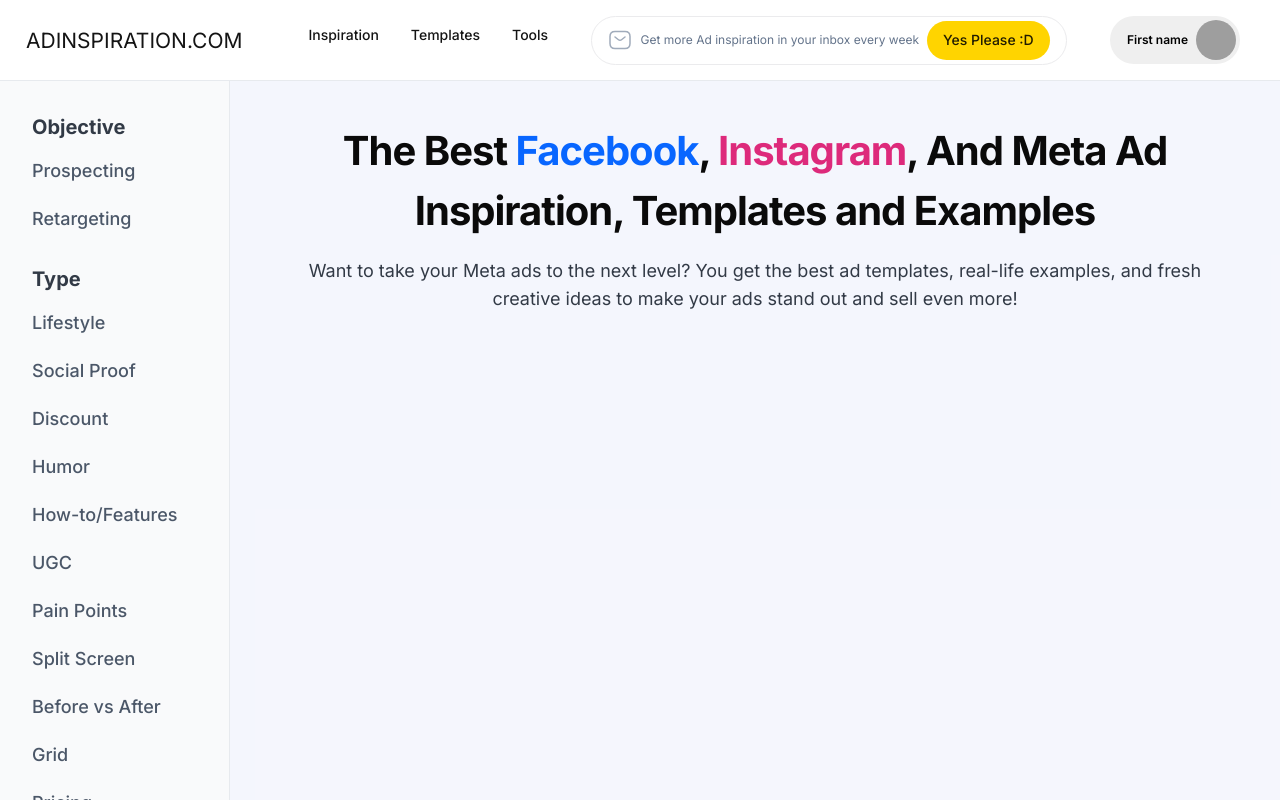
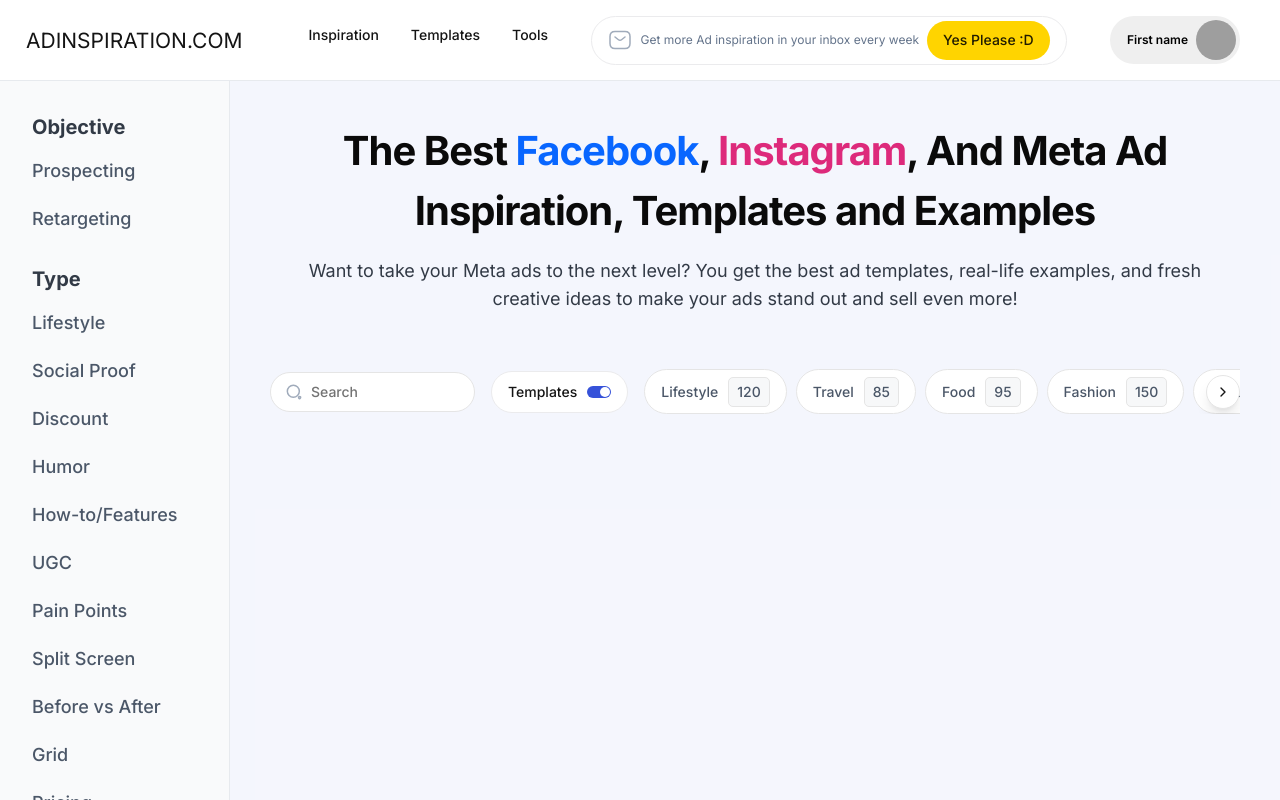
Before and after one commit to shehab20089/adinspiration, a Next.js app: page / in a window 1280 px wide. Shown: the top 800 px of the page. Built offline with nearby package versions, Linux system fonts and the light colour scheme; grey boxes are pictures that could not be loaded.

Commit message:
feat: finalize filterbox section

```diff
--- a/app/(main)/layout.tsx
+++ b/app/(main)/layout.tsx
@@ -11,7 +11,9 @@
       <Navbar />
       <div className="flex flex-1">
         <Sidebar />
-        <main className="flex-1  p-10 bg-[#3652D9]/5">{children}</main>
+        <main className="flex-1 overflow-hidden  p-10 bg-[#3652D9]/5">
+          {children}
+        </main>
       </div>
     </div>
   );
--- a/app/(main)/page.tsx
+++ b/app/(main)/page.tsx
@@ -1,10 +1,10 @@
 import { Heading1, TypographyP } from "@/components/shared/Typography";
-
+import { FilterBox } from "@/components/shared/FilterBox/FilterBox";
 export default function Home() {
   return (
     <div className="">
       {/* Heading Area */}
-      <div className="max-w-[901px] text-center mx-auto space-y-4">
+      <div className="max-w-[901px] text-center mx-auto space-y-4 mb-14">
         <Heading1 className=" text-[40px] font-bold ">
           The Best <span className="text-[#0866FF] ">Facebook</span>,{" "}
           <span className="text-[#DD2A7B]">Instagram</span>, And Meta Ad
@@ -16,6 +16,7 @@
           ads stand out and sell even more!
         </TypographyP>
       </div>
+      <FilterBox />
     </div>
   );
 }
--- a/app/globals.css
+++ b/app/globals.css
@@ -57,7 +57,7 @@
     --accent-foreground: 0 0% 98%;
     --destructive: 0 62.8% 30.6%;
     --destructive-foreground: 0 0% 98%;
-    --border: 0 0% 14.9%;
+    --border: 240 5% 93%;
     --input: 0 0% 14.9%;
     --ring: 0 0% 83.1%;
     --chart-1: 220 70% 50%;
--- /dev/null
+++ b/components/Icons/NormalSearch.tsx
@@ -0,0 +1,28 @@
+const NormalSearch = () => {
+  return (
+    <svg
+      width="16"
+      height="16"
+      viewBox="0 0 16 16"
+      fill="none"
+      xmlns="http://www.w3.org/2000/svg"
+    >
+      <path
+        d="M7.33398 13.3335C10.6477 13.3335 13.334 10.6472 13.334 7.3335C13.334 4.01979 10.6477 1.3335 7.33398 1.3335C4.02028 1.3335 1.33398 4.01979 1.33398 7.3335C1.33398 10.6472 4.02028 13.3335 7.33398 13.3335Z"
+        stroke="#A0ABBB"
+        stroke-width="1.5"
+        stroke-linecap="round"
+        stroke-linejoin="round"
+      />
+      <path
+        d="M12.6196 13.7934C12.973 14.86 13.7796 14.9667 14.3996 14.0334C14.9663 13.18 14.593 12.48 13.5663 12.48C12.8063 12.4734 12.3796 13.0667 12.6196 13.7934Z"
+        stroke="#A0ABBB"
+        stroke-width="1.5"
+        stroke-linecap="round"
+        stroke-linejoin="round"
+      />
+    </svg>
+  );
+};
+
+export default NormalSearch;
--- /dev/null
+++ b/components/shared/DragableScroll.tsx
@@ -0,0 +1,81 @@
+"use client";
+import React, { useState, useRef, MouseEvent, ReactNode } from "react";
+import { cn } from "@/lib/utils";
+import { ChevronRight } from "lucide-react";
+
+interface DragScrollProps extends React.HTMLAttributes<HTMLDivElement> {
+  children: ReactNode;
+  className?: string;
+}
+
+const DragScroll = ({ children, className, ...props }: DragScrollProps) => {
+  const [isDragging, setIsDragging] = useState(false);
+  const containerRef = useRef<HTMLDivElement | null>(null);
+  const [startX, setStartX] = useState(0);
+  const [scrollLeft, setScrollLeft] = useState(0);
+
+  const handleMouseDown = (e: MouseEvent<HTMLDivElement>) => {
+    setIsDragging(true);
+    if (!containerRef.current) return;
+    const startX = e.pageX - containerRef.current.offsetLeft;
+    setStartX(startX);
+    setScrollLeft(containerRef.current.scrollLeft);
+  };
+
+  const handleMouseMove = (e: MouseEvent<HTMLDivElement>) => {
+    if (!isDragging || !containerRef.current) return;
+
+    e.preventDefault();
+    const x = e.pageX - containerRef.current.offsetLeft;
+    const walk = x - startX;
+    containerRef.current.scrollLeft = scrollLeft - walk;
+  };
+
+  const stopDragging = () => {
+    setIsDragging(false);
+  };
+
+  const handleScrollRight = () => {
+    if (!containerRef.current) return;
+    containerRef.current.scrollTo({
+      left: containerRef.current.scrollLeft + 200,
+      behavior: "smooth",
+    });
+  };
+
+  return (
+    <>
+      <div
+        ref={containerRef}
+        className={cn("overflow-x-scroll scrollbar-none relative", className)}
+        style={{
+          scrollbarWidth: "none",
+          msOverflowStyle: "none",
+          WebkitOverflowScrolling: "touch",
+        }}
+        {...props}
+      >
+        <div
+          className={`flex gap-[9px] items-center ${
+            isDragging ? "cursor-grabbing" : "cursor-grab"
+          }`}
+          onMouseDown={handleMouseDown}
+          onMouseMove={handleMouseMove}
+          onMouseUp={stopDragging}
+          onMouseLeave={stopDragging}
+        >
+          {children}
+        </div>
+      </div>
+      <button
+        onClick={handleScrollRight}
+        className="absolute right-0 top-1/2 -translate-y-1/2 bg-white rounded-full p-2 shadow-lg border hover:bg-gray-50"
+        aria-label="Scroll right"
+      >
+        <ChevronRight className="w-4 h-4 text-primary" />
+      </button>
+    </>
+  );
+};
+
+export default DragScroll;
--- /dev/null
+++ b/components/shared/FilterBox/FilterBox.tsx
@@ -0,0 +1,41 @@
+import NormalSearch from "@/components/Icons/NormalSearch";
+import { Input } from "@/components/ui/input";
+import { TypographyP } from "../Typography";
+import { Switch } from "@/components/ui/switch";
+import { filterItems } from "./data";
+import DragScroll from "../DragableScroll";
+
+export const FilterBox = () => {
+  return (
+    <div className="flex items-center relative overflow-hidden gap-4 ">
+      <Input
+        icon={<NormalSearch />}
+        placeholder="Search"
+        className="w-[205px]  "
+      />
+      <label className="rounded-full flex  border-[#EBEBED] border px-4 py-2.5 gap-2.5 items-center bg-white">
+        <TypographyP className="text-primary text-sm font-medium cursor-pointer select-none">
+          Templates
+        </TypographyP>
+        <Switch defaultChecked={true} />
+      </label>
+      <DragScroll className="  ">
+        {filterItems.map((item) => (
+          <div
+            key={item.name}
+            className="cursor-pointer flex items-center gap-2.5 border bg-white rounded-full px-4 py-[6.5px] flex-shrink-0"
+          >
+            <TypographyP className="text-[#4B5768] text-sm font-medium  select-none">
+              {item.name}
+            </TypographyP>
+            {item.items > 0 && (
+              <TypographyP className="text-[#4B5768] text-sm font-medium bg-[#F7F8F9] border  rounded-[5px] px-2 py-1 select-none">
+                {item.items}
+              </TypographyP>
+            )}
+          </div>
+        ))}
+      </DragScroll>
+    </div>
+  );
+};
--- /dev/null
+++ b/components/shared/FilterBox/data.ts
@@ -0,0 +1,16 @@
+export const filterItems = [
+  { name: "Lifestyle", items: 120 },
+  { name: "Travel", items: 85 },
+  { name: "Food", items: 95 },
+  { name: "Fashion", items: 150 },
+  { name: "Beauty", items: 110 },
+  { name: "How-to/Features", items: 75 },
+  { name: "UGC", items: 45 },
+  { name: "Pain Points", items: 63 },
+  { name: "Split Screen", items: 987 },
+  { name: "Before & After", items: 124 },
+  { name: "Grid", items: 89 },
+  { name: "Pricing", items: 156 },
+  { name: "News", items: 234 },
+  { name: "Benefits", items: 178 },
+];
--- /dev/null
+++ b/components/ui/input.tsx
@@ -0,0 +1,32 @@
+import * as React from "react";
+
+import { cn } from "@/lib/utils";
+
+interface InputProps extends React.ComponentProps<"input"> {
+  icon?: React.ReactNode;
+}
+
+const Input = React.forwardRef<HTMLInputElement, InputProps>(
+  ({ className, type, icon, ...props }, ref) => {
+    return (
+      <div className="relative">
+        {icon && (
+          <div className="absolute left-4 top-1/2 -translate-y-1/2">{icon}</div>
+        )}
+        <input
+          type={type}
+          className={cn(
+            "flex h-10  rounded-[40px] border border-input bg-background px-3 py-3 text-base placeholder:text-[#64748B] placeholder:text-sm font-medium  file:border-0 file:bg-transparent file:text-sm file:font-medium file:text-foreground placeholder:text-muted-foreground focus-visible:outline-none  disabled:cursor-not-allowed disabled:opacity-50 md:text-sm",
+            icon && "pl-10",
+            className
+          )}
+          ref={ref}
+          {...props}
+        />
+      </div>
+    );
+  }
+);
+Input.displayName = "Input";
+
+export { Input };
--- /dev/null
+++ b/components/ui/switch.tsx
@@ -0,0 +1,29 @@
+"use client";
+
+import * as React from "react";
+import * as SwitchPrimitives from "@radix-ui/react-switch";
+
+import { cn } from "@/lib/utils";
+
+const Switch = React.forwardRef<
+  React.ElementRef<typeof SwitchPrimitives.Root>,
+  React.ComponentPropsWithoutRef<typeof SwitchPrimitives.Root>
+>(({ className, ...props }, ref) => (
+  <SwitchPrimitives.Root
+    className={cn(
+      "peer inline-flex h-3 w-6 shrink-0 cursor-pointer items-center rounded-full border-2 border-transparent transition-colors focus-visible:outline-none focus-visible:ring-2 focus-visible:ring-ring focus-visible:ring-offset-2 focus-visible:ring-offset-background disabled:cursor-not-allowed disabled:opacity-50 data-[state=checked]:bg-[#3652D9] data-[state=unchecked]:bg-input",
+      className
+    )}
+    {...props}
+    ref={ref}
+  >
+    <SwitchPrimitives.Thumb
+      className={cn(
+        "pointer-events-none block h-2.5 w-2.5 rounded-full bg-background shadow-lg ring-0 transition-transform data-[state=checked]:translate-x-[11px] data-[state=unchecked]:translate-x-0"
+      )}
+    />
+  </SwitchPrimitives.Root>
+));
+Switch.displayName = SwitchPrimitives.Root.displayName;
+
+export { Switch };
--- a/package.json
+++ b/package.json
@@ -11,6 +11,7 @@
   "dependencies": {
     "@radix-ui/react-avatar": "^1.1.1",
     "@radix-ui/react-slot": "^1.1.0",
+    "@radix-ui/react-switch": "^1.1.1",
     "class-variance-authority": "^0.7.0",
     "clsx": "^2.1.1",
     "lucide-react": "^0.460.0",
```
Also changed, not shown: 1 other file (tests, documents, lock files or other folders).
